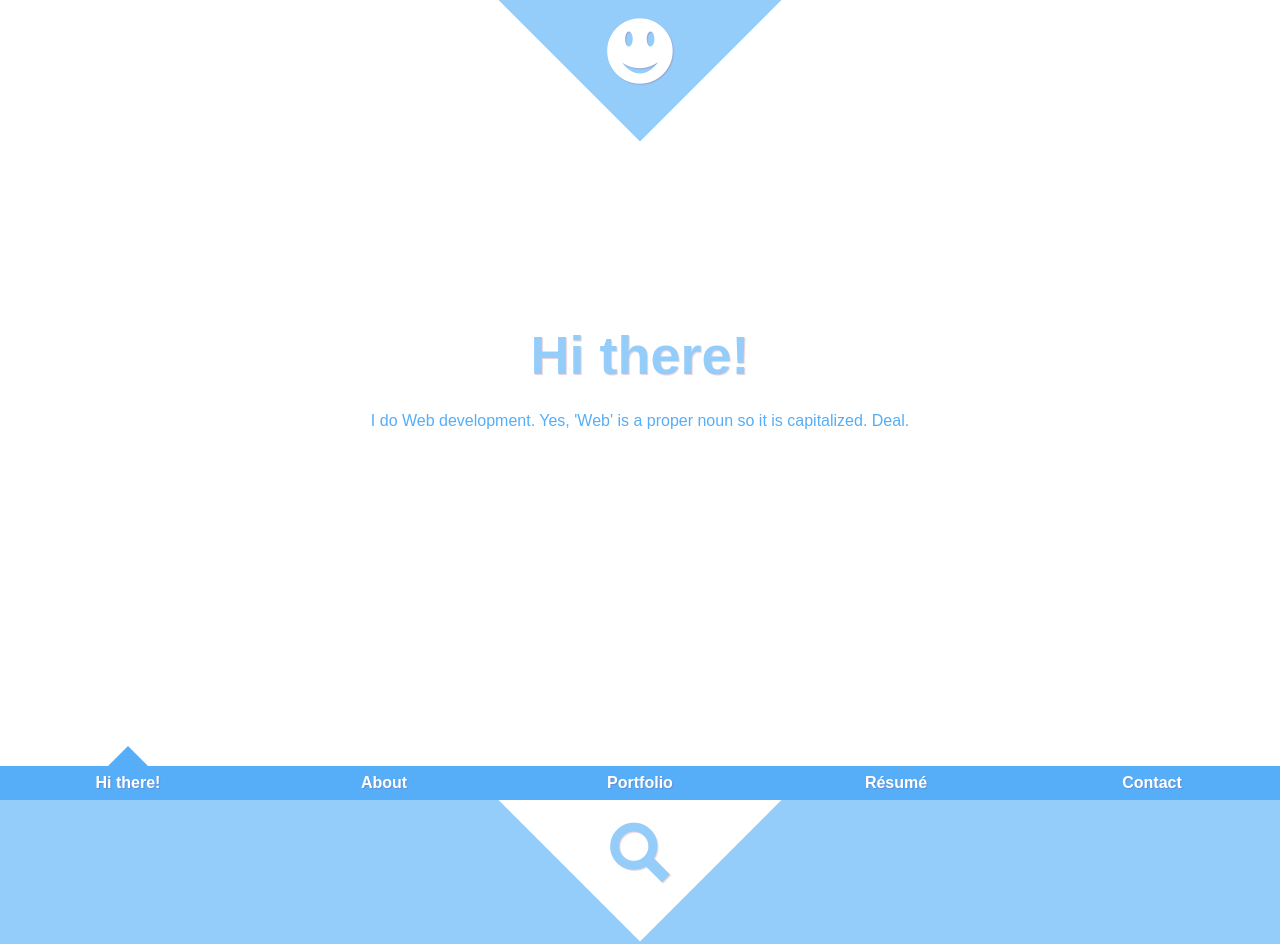
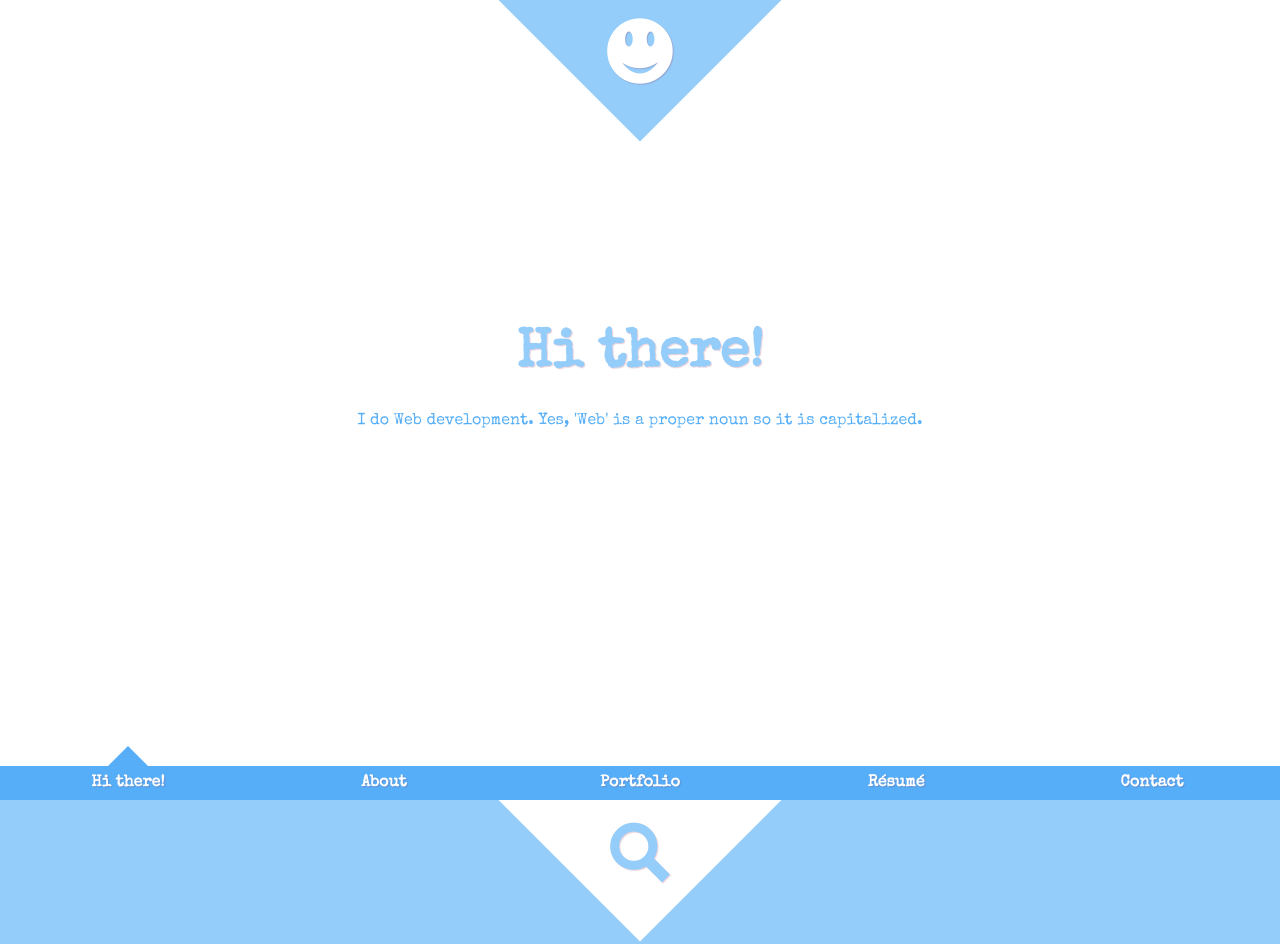
Before and after one commit to stratcat944/stratcat944, a plain HTML site: page index.html in a window 1280 px wide. Shown: the top 944 px of the page. Drawn offline with nearby package versions, Linux system fonts and the light colour scheme.

Commit message:
font changed

```diff
--- a/css/style.css
+++ b/css/style.css
@@ -4,8 +4,7 @@
 	height: 100%;
 	top: 0;
 	left: 0;
-	/*font-family: 'Josefin Slab', 'Myriad Pro', Arial, sans-serif;*/
-	font-family: sans-serif;
+	font-family: 'Special Elite', cursive;
 }
 
 .st-container > input,
--- a/index.html
+++ b/index.html
@@ -3,13 +3,13 @@
     <head>
 		<meta charset="UTF-8" />
         <meta http-equiv="X-UA-Compatible" content="IE=edge,chrome=1">
-        <title>CSS-Only Responsive Layout with Smooth Transitions</title>
+        <title>Steve Domenico | Web Dev Dude</title>
         <meta name="viewport" content="width=device-width, initial-scale=1.0">
         <meta name="description" content="CSS-only Responsive Layout with Smooth Transitions" />
         <meta name="keywords" content="css3, transitions, animations, css-only, navigation, smooth scrolling, full width, full height, window width, window height" />
         <meta name="author" content="Codrops" />
         <link rel="shortcut icon" href="favicon.ico">
-		<link href='http://fonts.googleapis.com/css?family=Josefin+Slab:400,700' rel='stylesheet' type='text/css'>
+		<link href='https://fonts.googleapis.com/css?family=Special+Elite' rel='stylesheet' type='text/css'>
         <link rel="stylesheet" type="text/css" href="css/demo.css" />
         <link rel="stylesheet" type="text/css" href="css/style.css" />
 		<script type="text/javascript" src="js/modernizr.custom.79639.js"></script>
@@ -38,7 +38,7 @@
 					<section class="st-panel" id="st-panel-1">
 						<div class="st-deco" data-icon="2"></div>
 						<h2>Hi there!</h2>
-						<p>I do Web development. Yes, 'Web' is a proper noun so it is capitalized. Deal.</p>
+						<p>I do Web development. Yes, 'Web' is a proper noun so it is capitalized.</p>
 					</section>
 
 					<section class="st-panel st-color" id="st-panel-2">
@@ -50,7 +50,7 @@
 					<section class="st-panel" id="st-panel-3">
 						<div class="st-deco" data-icon="*"></div>
 						<h2>Portfolio</h2>
-						<p>Here's some shit I did.</p>
+						<p>Here's some stuff I did.</p>
 					</section>
 
 					<section class="st-panel st-color" id="st-panel-4">
```
